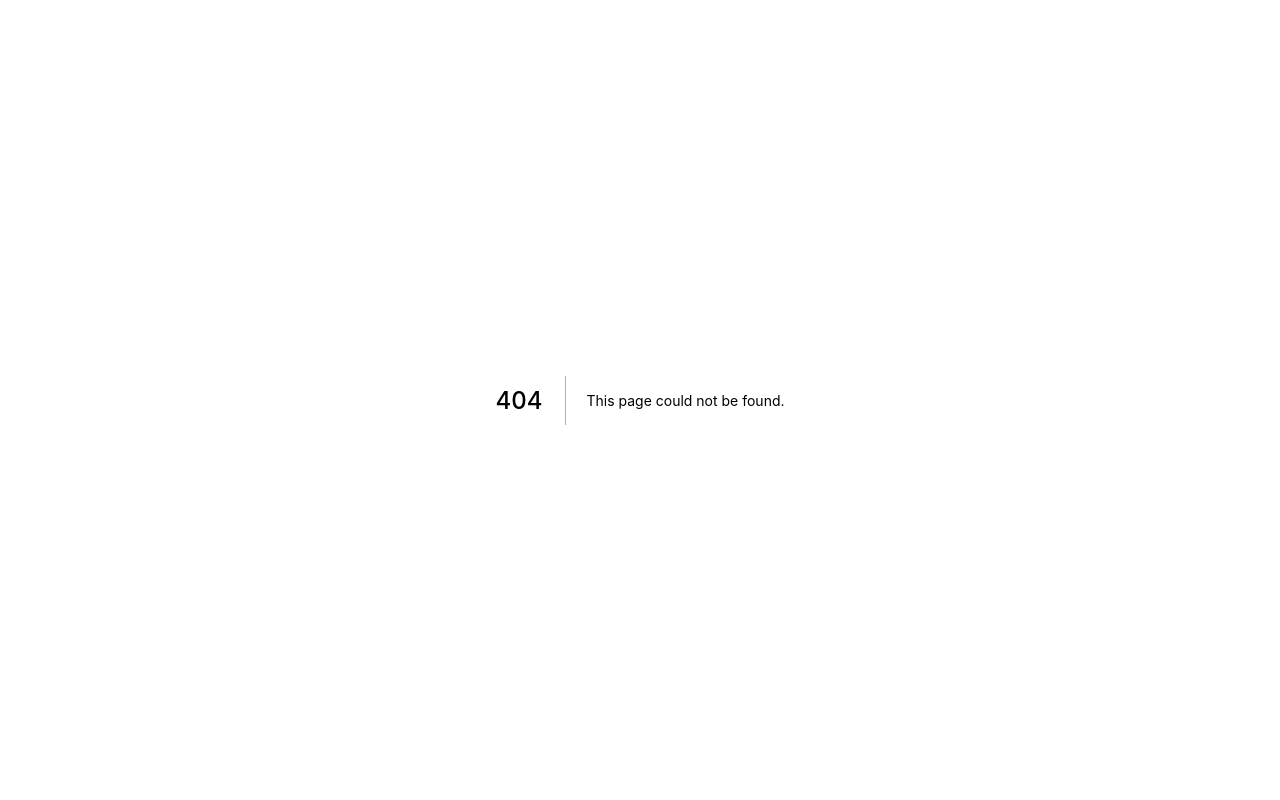
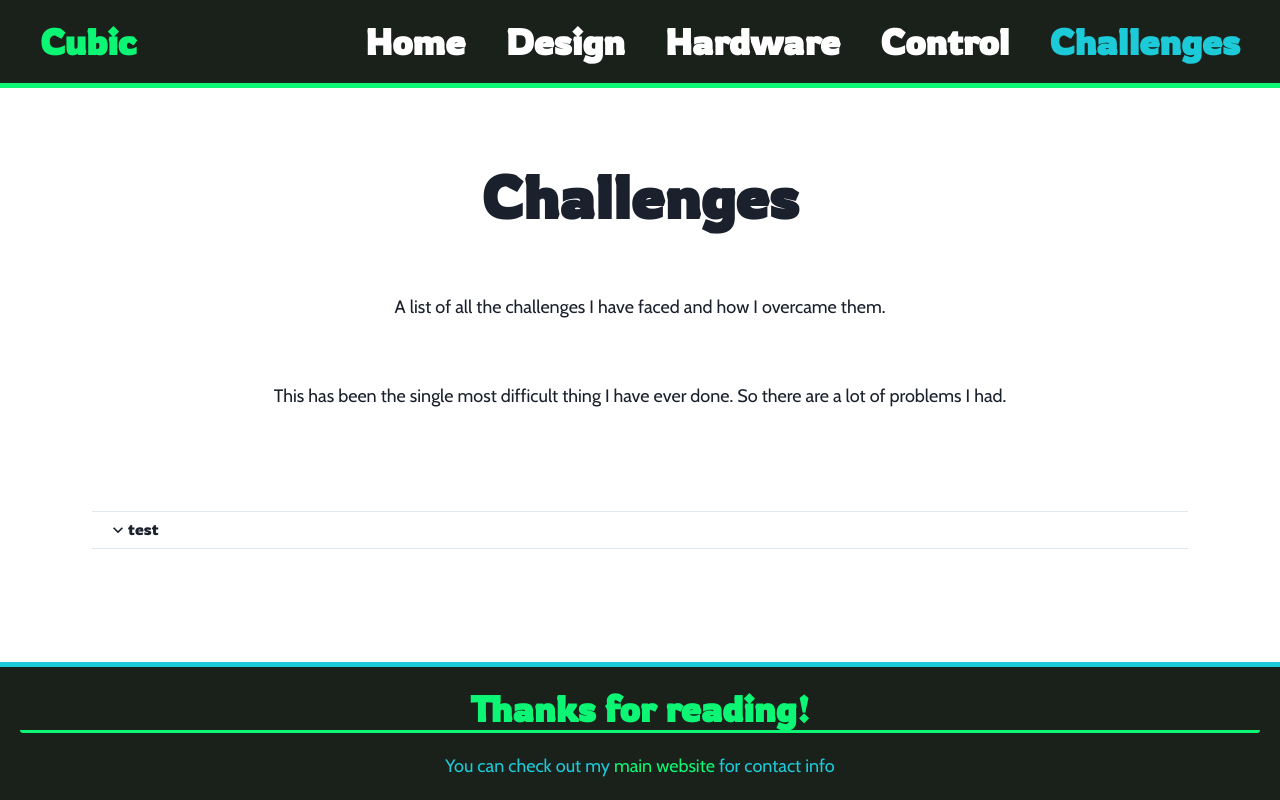
Before and after one commit to Jumner/Cubic, a Next.js app in the folder site/: page /challenges in a window 1280 px wide. Before the commit this address had no page. Built offline with nearby package versions, Linux system fonts and the light colour scheme.

Commit message:
added challenges

```diff
--- /dev/null
+++ b/site/pages/challenges.js
@@ -0,0 +1,43 @@
+import {
+	Accordion,
+	AccordionButton,
+	AccordionIcon,
+	AccordionItem,
+	AccordionPanel,
+	Box,
+	Heading,
+	Text,
+} from '@chakra-ui/react';
+import Page from './components/Page';
+
+function Item({ title, children }) {
+	return (
+		<AccordionItem>
+			<Heading>
+				<AccordionButton>
+					<AccordionIcon></AccordionIcon>
+					<Box>{title}</Box>
+				</AccordionButton>
+			</Heading>
+			<AccordionPanel>{children}</AccordionPanel>
+		</AccordionItem>
+	);
+}
+
+export default function Challenges() {
+	return (
+		<Page name="Challenges">
+			<Heading fontSize="6xl">Challenges</Heading>
+			<Text fontSize="large">
+				A list of all the challenges I have faced and how I overcame them.
+			</Text>
+			<Text fontSize="large">
+				This has been the single most difficult thing I have ever done. So there
+				are a lot of problems I had.
+			</Text>
+			<Accordion allowMultiple="true" w="full" p="10">
+				<Item title="test">hello</Item>
+			</Accordion>
+		</Page>
+	);
+}
--- a/site/pages/components/Header.js
+++ b/site/pages/components/Header.js
@@ -39,6 +39,9 @@ export default function Header({ page }) {
 				<NavLink page={page} url="control">
 					Control
 				</NavLink>
+				<NavLink page={page} url="challenges">
+					Challenges
+				</NavLink>
 			</Flex>
 		</Flex>
 	);
```
Also changed, not shown: site/pages/index.js (+6 -1 lines).
